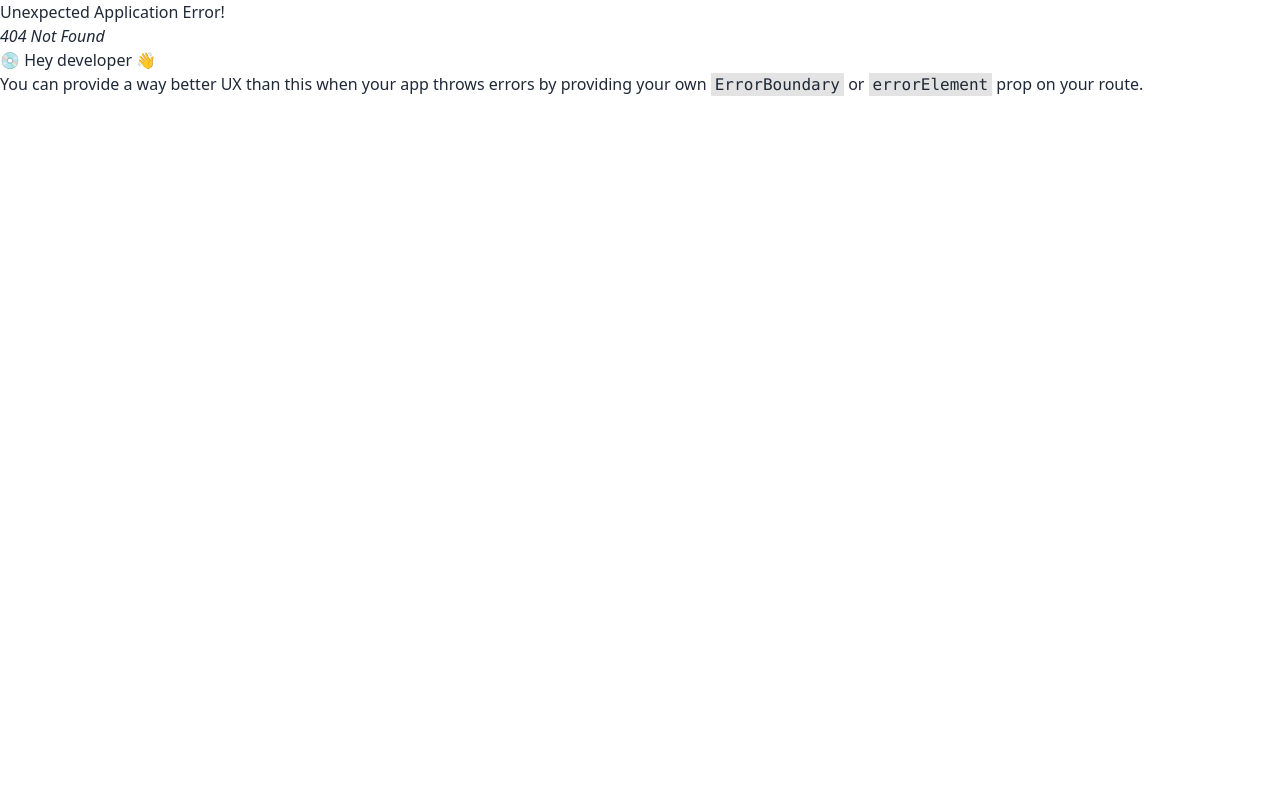
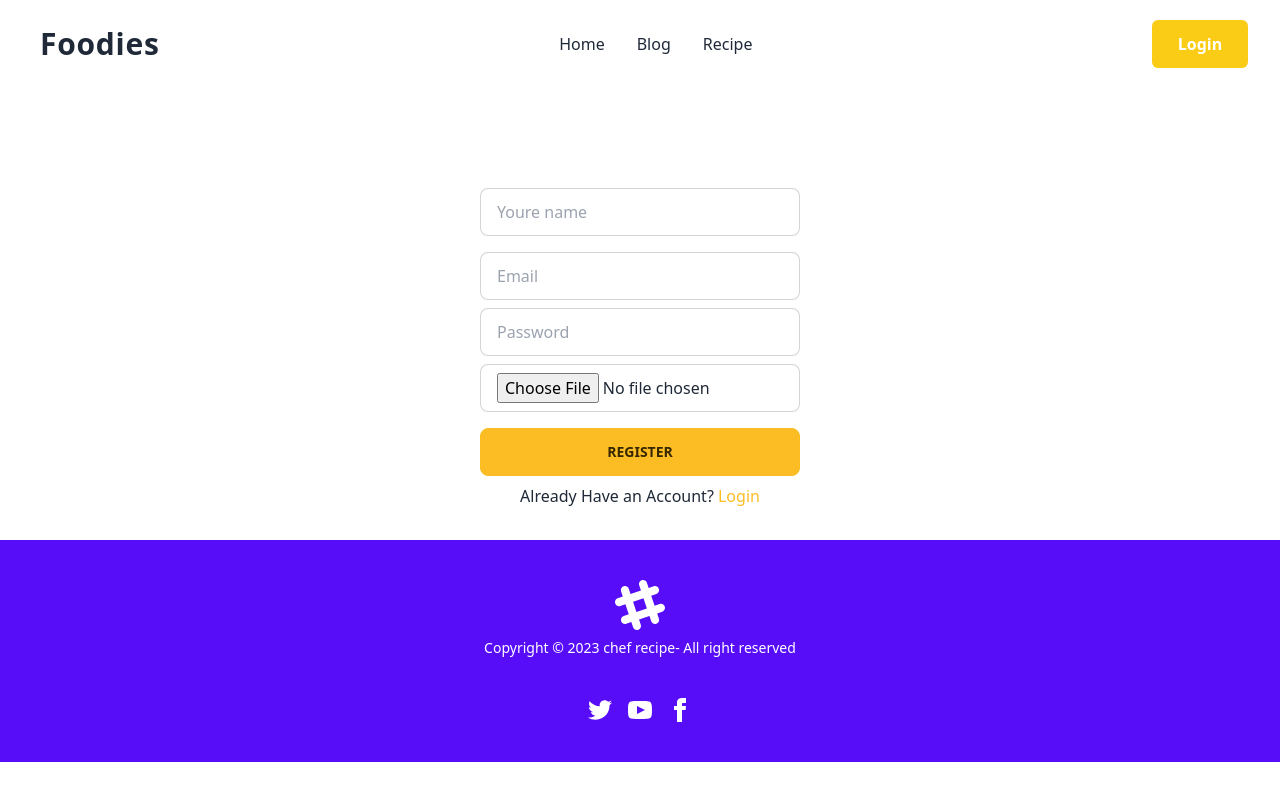
Before and after one commit to iqbalhossainmohon/chef-recipe-client, a React (Vite) app: page /register in a window 1280 px wide. Before the commit this address had no page. Built offline with nearby package versions, Linux system fonts and the light colour scheme.

Commit message:
login and register from added

```diff
--- a/src/components/Header/Header.jsx
+++ b/src/components/Header/Header.jsx
@@ -86,7 +86,7 @@ const Header = () => {
           </li>
         </ul>
 
-        <button className='bg-yellow-400 w-24 h-12 rounded-md text-white font-bold hover:bg-yellow-500'>Login</button>
+        <Link to='/login'><button className='bg-yellow-400 w-24 h-12 rounded-md text-white font-bold hover:bg-yellow-500'>Login</button></Link>
 
         {/* Mobile Responsive */}
         <div className='lg:hidden'>
--- a/src/components/Home/CustomerReview/CustomerReview.jsx
+++ b/src/components/Home/CustomerReview/CustomerReview.jsx
@@ -4,23 +4,23 @@ import React from 'react';
 const CustomerReview = () => {
     return (
         <div className='md:flex justify-center gap-3 my-8 mx-24'>
-            <div className='border-2 border-yellow-500 rounded-md p-4'>
-                <img className='h-1/2 w-1/2 mx-auto rounded-full p-2' src={'https://images.unsplash.com/photo-1438761681033-6461ffad8d80?ixlib=rb-4.0.3&ixid=MnwxMjA3fDB8MHxwaG90by1wYWdlfHx8fGVufDB8fHx8&auto=format&fit=crop&w=870&q=80'} alt="" />
-                <h2 className='font-bold text-center my-2 text-white'>Jessy Roi</h2>
+            <div className='border-2 border-yellow-500 rounded-md my-2 p-4'>
+                <img className='h-1/2 w-1/2 mx-auto rounded-full p-2' src={'https://images.unsplash.com/photo-1438761681033-6461ffad8d80?ixlib=rb-4.0.3&ixid=MnwxMjA3fDB8MHxwaG90by1wYWdlfHx8fGVufDB8fHx8&auto=format&fit=crop&w=870&q=80'} alt="Customer image" />
+                <h2 className='font-bold text-2xl text-center my-2 text-white'>Jessy Roi</h2>
                 <hr />
                 <p className='text-white my-8'>Hello, thank you so much for leaving such a lovely review! It was our absolute pleasure to assist you in bringing your custom design to life.</p>
             </div>
 
-            <div className='border-2 border-yellow-500 rounded-md p-4'>
-                <img className='h-1/2 w-1/2 mx-auto rounded-full p-2' src={'https://images.unsplash.com/photo-1599566150163-29194dcaad36?ixlib=rb-4.0.3&ixid=MnwxMjA3fDB8MHxwaG90by1wYWdlfHx8fGVufDB8fHx8&auto=format&fit=crop&w=387&q=80'} alt="" />
-                <h2 className='font-bold text-center my-2 text-white'>Kazi Fahim</h2>
+            <div className='border-2 border-yellow-500 rounded-md my-2 p-4'>
+                <img className='h-1/2 w-1/2 mx-auto rounded-full p-2' src={'https://images.unsplash.com/photo-1599566150163-29194dcaad36?ixlib=rb-4.0.3&ixid=MnwxMjA3fDB8MHxwaG90by1wYWdlfHx8fGVufDB8fHx8&auto=format&fit=crop&w=387&q=80'} alt="Customer image" />
+                <h2 className='font-bold text-2xl text-center my-2 text-white'>Kazi Fahim</h2>
                 <hr />
                 <p className='text-white my-8'>Hello, thank you so much for leaving such a lovely review! It was our absolute pleasure to assist you in bringing your custom design to life.</p>
             </div>
 
-            <div className='border-2 border-yellow-500 rounded-md p-4'>
-                <img className='h-1/2 w-1/2 mx-auto  rounded-full p-2' src={'https://images.unsplash.com/photo-1499952127939-9bbf5af6c51c?ixlib=rb-4.0.3&ixid=MnwxMjA3fDB8MHxwaG90by1wYWdlfHx8fGVufDB8fHx8&auto=format&fit=crop&w=876&q=80'} alt="" />
-                <h2 className='font-bold text-center my-2 text-white'>Tini Maroi</h2>
+            <div className='border-2 border-yellow-500 rounded-md my-2 p-4'>
+                <img className='h-1/2 w-1/2 mx-auto  rounded-full p-2' src={'https://images.unsplash.com/photo-1499952127939-9bbf5af6c51c?ixlib=rb-4.0.3&ixid=MnwxMjA3fDB8MHxwaG90by1wYWdlfHx8fGVufDB8fHx8&auto=format&fit=crop&w=876&q=80'} alt="Customer image" />
+                <h2 className='font-bold text-2xl text-center my-2 text-white'>Tini Maroi</h2>
                 <hr />
                 <p className='text-white my-8'>Hello, thank you so much for leaving such a lovely review! It was our absolute pleasure to assist you in bringing your custom design to life.</p>
             </div>
--- a/src/components/Home/PopularFood/PopularFood.jsx
+++ b/src/components/Home/PopularFood/PopularFood.jsx
@@ -4,19 +4,19 @@ import React from 'react';
 const PopularFood = () => {
     return (
         <div className='md:flex justify-center gap-3 my-8'>
-             <div className='border-2 border-sky-500 rounded-md'>
-                <img className='rounded' src={'https://c.ndtvimg.com/2021-08/tcu9e5gg_paneer-tikka_120x90_03_August_21.jpg'} alt="" />
+             <div className='border-2 border-sky-500 rounded-md my-2'>
+                <img className='rounded' src={'https://c.ndtvimg.com/2021-08/tcu9e5gg_paneer-tikka_120x90_03_August_21.jpg'} alt="Food images" />
                 <h2 className='font-bold text-center my-2 text-white'>Paneer Tikka Toast</h2>
 
              </div>
 
-             <div className='border-2 border-sky-500 rounded-md'>
-                <img className='rounded' src={'https://c.ndtvimg.com/2022-06/p2m0qh8o_payyoli-chicken-fry_120x90_22_June_22.jpeg'} alt="" />
+             <div className='border-2 border-sky-500 rounded-md my-2'>
+                <img className='rounded' src={'https://c.ndtvimg.com/2022-06/p2m0qh8o_payyoli-chicken-fry_120x90_22_June_22.jpeg'} alt="Food images" />
                 <h2 className='font-bold text-center my-2 text-white'>Payyoli Chicken Fry</h2>
              </div>
 
-             <div className='border-2 border-sky-500 rounded-md'>
-                <img className='rounded' src={'https://c.ndtvimg.com/2020-02/5i0mm91_methi-muthia_120x90_20_February_20.jpg'} alt="" />
+             <div className='border-2 border-sky-500 rounded-md my-2'>
+                <img className='rounded' src={'https://c.ndtvimg.com/2020-02/5i0mm91_methi-muthia_120x90_20_February_20.jpg'} alt="Food images" />
                 <h2 className='font-bold text-center my-2 text-white'>Palak Vada</h2>
              </div>
         </div>
--- /dev/null
+++ b/src/components/Login/Login.jsx
@@ -0,0 +1,32 @@
+// eslint-disable-next-line no-unused-vars
+import React from 'react';
+import { Link } from 'react-router-dom';
+
+const Login = () => {
+    return (
+        <div className='my-16'>
+            <h1 className='text-center font-bold text-3xl text-white my-6'>Please Login</h1>
+
+            <form >
+                <div className='text-center'>
+                    <input type="email" name='email' placeholder="Email" className="input input-bordered w-full max-w-xs my-2" required />
+                    <br />
+
+                    <input type="password" name='password' placeholder="Password" className="input input-bordered w-full max-w-xs" required/>
+                    <br />
+
+                    <button className='btn btn-warning my-2 w-full max-w-xs' type="submit">
+                        Login
+                    </button>
+                    <br />
+
+                    <span>
+                        Dont Have an Account? <span className='text-warning'><Link to='/register'>Register</Link></span>
+                    </span>
+                </div>
+            </form>
+        </div>
+    );
+};
+
+export default Login;
--- /dev/null
+++ b/src/components/Register/Register.jsx
@@ -0,0 +1,64 @@
+// eslint-disable-next-line no-unused-vars
+import React from 'react';
+import { Link } from 'react-router-dom';
+import { createUserWithEmailAndPassword, getAuth } from "firebase/auth";
+import app from '../../firebase/firebase.config';
+
+
+const auth = getAuth(app);
+
+const Register = () => {
+
+    // eslint-disable-next-line no-unused-vars
+    const handleRegister =(event)=>{
+        event.preventDefault();
+        const from = event.target;
+        const name = from.name.value;
+        const email = from .email.value;
+        const password = from.password.value;
+        const photo = from.photo.value;
+
+        console.log(name, email, password, photo);
+
+        createUserWithEmailAndPassword(auth, email, password)
+        .then(result =>{
+            const loggedUser = result.user;
+            console.log(loggedUser);
+        })
+        .catch(error =>{
+            console.error(error)
+        })
+    }
+    return (
+        <div>
+            <h1 className='text-center font-bold text-3xl text-white my-6'>Please Register</h1>
+
+            <form onSubmit={handleRegister}>
+                <div className='text-center my-8'>
+                    <input type="text" name='name' placeholder="Youre name " className="input input-bordered w-full max-w-xs my-2" required />
+                    <br />
+
+                    <input type="email" name='email' placeholder="Email" className="input input-bordered w-full max-w-xs my-2" required />
+                    <br />
+
+                    <input type="password" name='password' placeholder="Password" className="input input-bordered w-full max-w-xs" required />
+                    <br />
+
+                    <input type="file" name='photo' placeholder="Photo URL" className="input input-bordered w-full max-w-xs my-2 pt-2" required />
+                    <br />
+
+                    <button className='btn btn-warning my-2 w-full max-w-xs' type="submit">
+                        Register
+                    </button>
+                    <br />
+
+                    <span>
+                    Already Have an Account? <span className='text-warning'><Link to='/login'>Login</Link></span>
+                    </span>
+                </div>
+            </form>
+        </div>
+    );
+};
+
+export default Register;
```
Also changed, not shown: src/main.jsx (+10 -0 lines).
